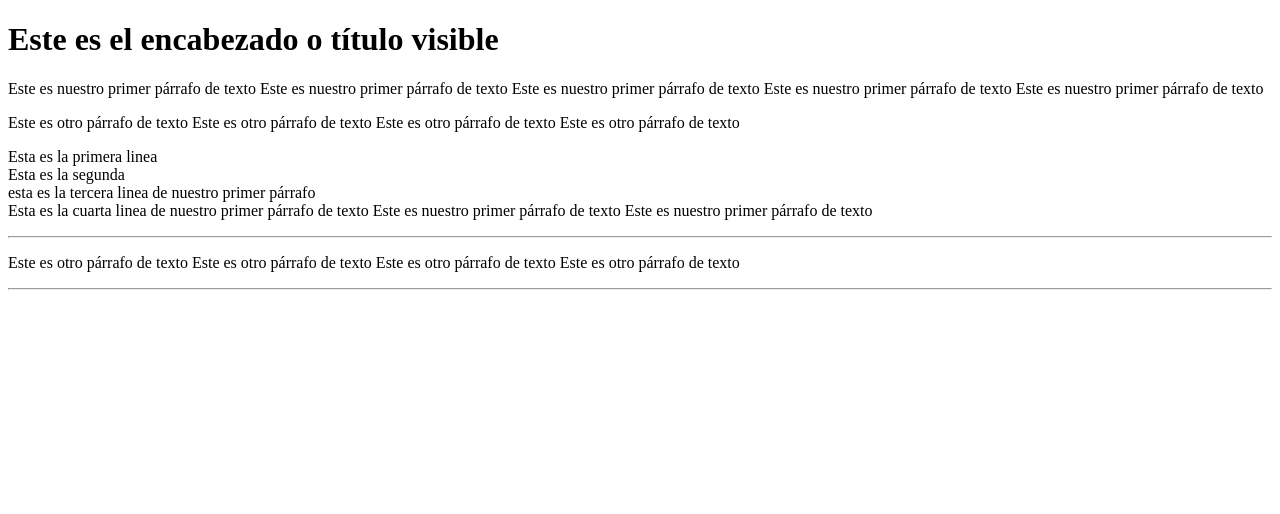
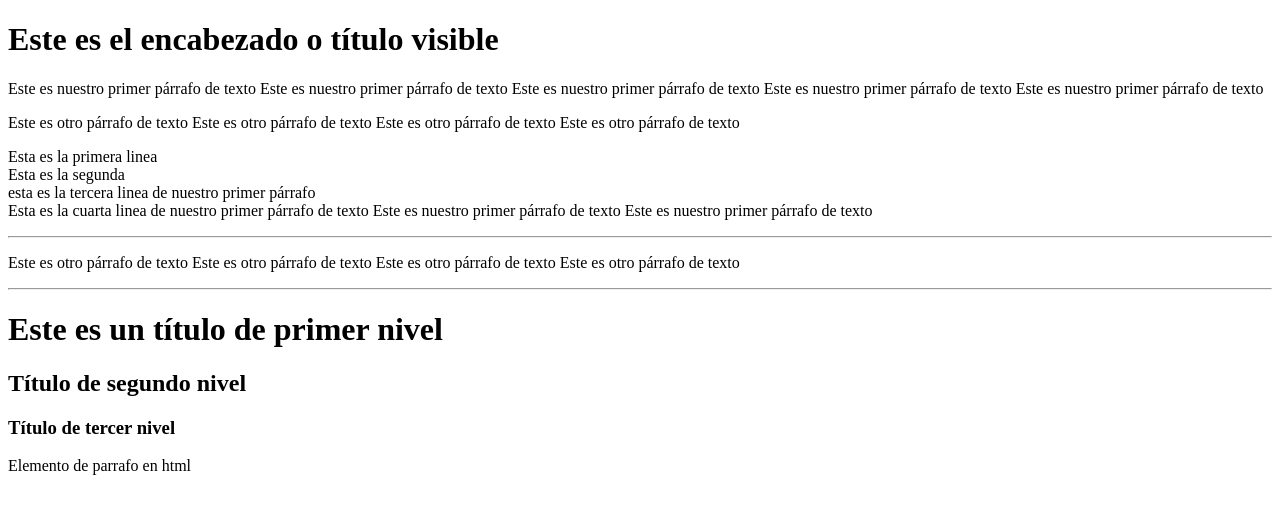
Before and after one commit to faruckchavarria/Etiquetas-ing, a plain HTML site: page index.html in a window 1280 px wide. Drawn offline with Linux system fonts and the light colour scheme.

Commit message:
Se agrego etiquetas de texto y titulos de diferentes niveles

```diff
--- a/index.html
+++ b/index.html
@@ -42,5 +42,13 @@
         otro párrafo de texto Este es otro párrafo de texto</p>
 
         <hr/>
+        <!--Ahora aprenderemos a manejar las etiquetas de texto HTML, así como las etiquetas de formato,
+            aquellas que se aquellas que se usan exclusivamente
+            para crear elementos de texto y controlar su formato hasta cierto punto,
+            HTML nos permite indicar cómo se muestra un texto en la página web mediante las etiquetas correspondientes-->
+            <h1> Este es un título de primer nivel</h1>
+            <h2>Título de segundo nivel</h2>
+            <h3>Título de tercer nivel</h3>
+            <p>Elemento de parrafo en html</p>
 </body>
 </html>
```
